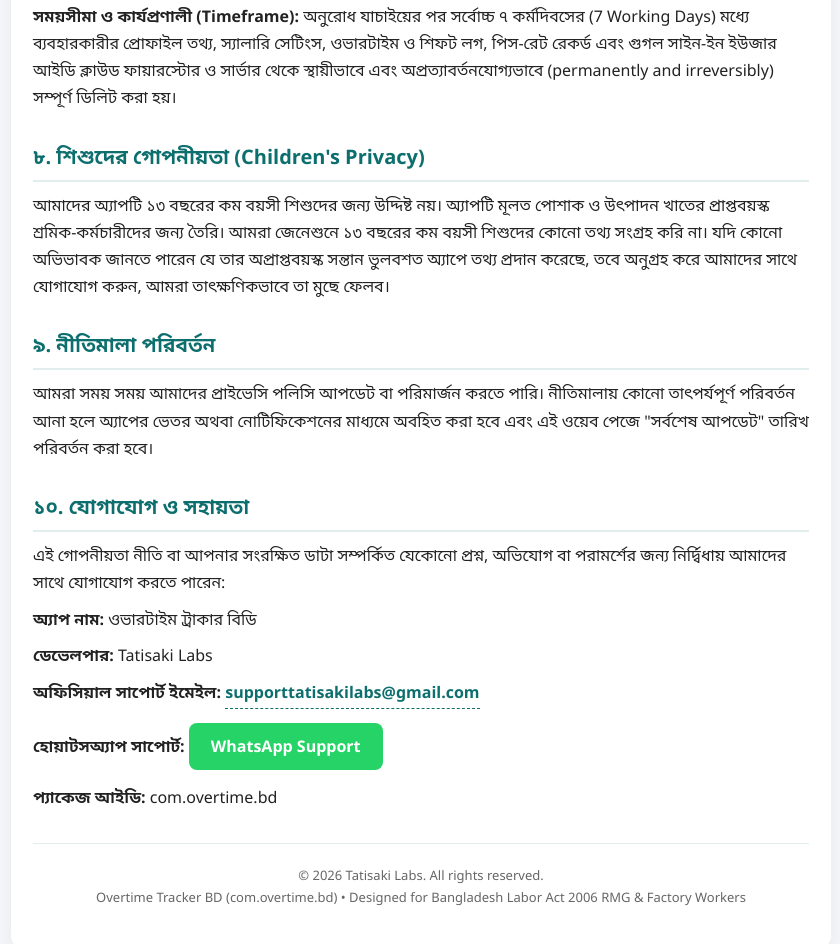
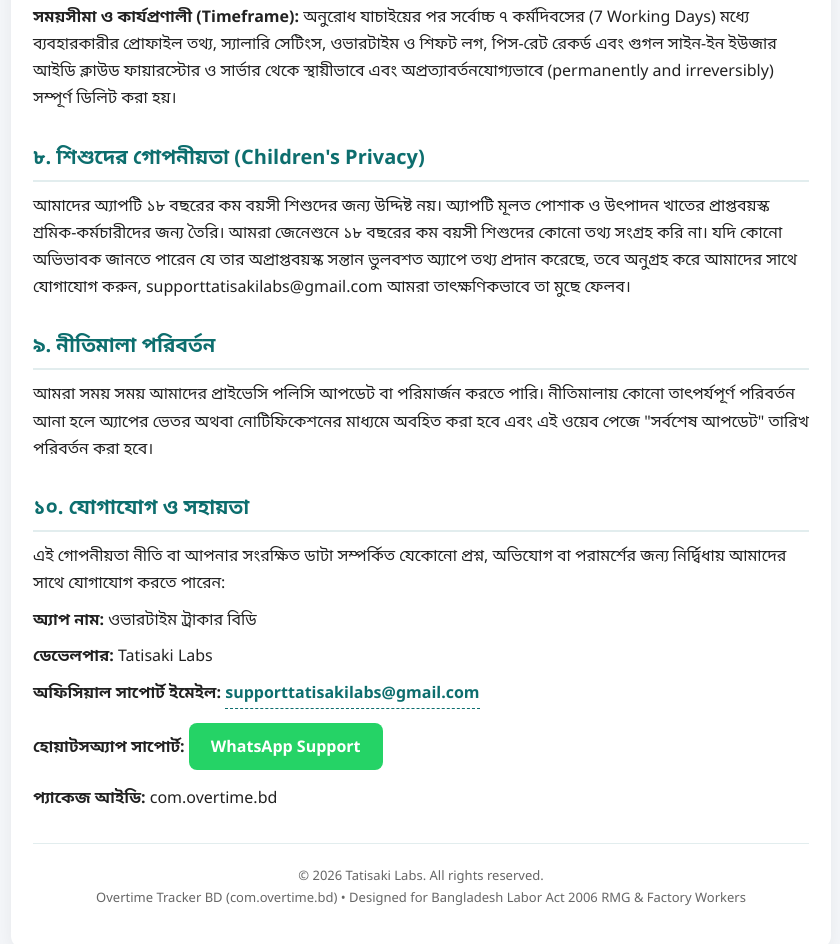
Before and after one commit to mahmudappsofficial-072/overtime-tracker-privacy-policy, a plain HTML site: page index.html in a window 1280 px wide. Shown: the part 3424-4368 px from the top of the page, without its empty margins (219-1059 px from the left). Drawn offline with Linux system fonts and the light colour scheme.

Commit message:
Update index.html

```diff
--- a/index.html
+++ b/index.html
@@ -300,7 +300,7 @@
     <p><strong>সময়সীমা ও কার্যপ্রণালী (Timeframe):</strong> অনুরোধ যাচাইয়ের পর সর্বোচ্চ ৭ কর্মদিবসের (7 Working Days) মধ্যে ব্যবহারকারীর প্রোফাইল তথ্য, স্যালারি সেটিংস, ওভারটাইম ও শিফট লগ, পিস-রেট রেকর্ড এবং গুগল সাইন-ইন ইউজার আইডি ক্লাউড ফায়ারস্টোর ও সার্ভার থেকে স্থায়ীভাবে এবং অপ্রত্যাবর্তনযোগ্যভাবে (permanently and irreversibly) সম্পূর্ণ ডিলিট করা হয়।</p>
 
     <h2>৮. শিশুদের গোপনীয়তা (Children's Privacy)</h2>
-    <p>আমাদের অ্যাপটি ১৩ বছরের কম বয়সী শিশুদের জন্য উদ্দিষ্ট নয়। অ্যাপটি মূলত পোশাক ও উৎপাদন খাতের প্রাপ্তবয়স্ক শ্রমিক-কর্মচারীদের জন্য তৈরি। আমরা জেনেশুনে ১৩ বছরের কম বয়সী শিশুদের কোনো তথ্য সংগ্রহ করি না। যদি কোনো অভিভাবক জানতে পারেন যে তার অপ্রাপ্তবয়স্ক সন্তান ভুলবশত অ্যাপে তথ্য প্রদান করেছে, তবে অনুগ্রহ করে আমাদের সাথে যোগাযোগ করুন, আমরা তাৎক্ষণিকভাবে তা মুছে ফেলব।</p>
+    <p>আমাদের অ্যাপটি ১৮ বছরের কম বয়সী শিশুদের জন্য উদ্দিষ্ট নয়। অ্যাপটি মূলত পোশাক ও উৎপাদন খাতের প্রাপ্তবয়স্ক শ্রমিক-কর্মচারীদের জন্য তৈরি। আমরা জেনেশুনে ১৮ বছরের কম বয়সী শিশুদের কোনো তথ্য সংগ্রহ করি না। যদি কোনো অভিভাবক জানতে পারেন যে তার অপ্রাপ্তবয়স্ক সন্তান ভুলবশত অ্যাপে তথ্য প্রদান করেছে, তবে অনুগ্রহ করে আমাদের সাথে যোগাযোগ করুন, supporttatisakilabs@gmail.com আমরা তাৎক্ষণিকভাবে তা মুছে ফেলব।</p>
 
     <h2>৯. নীতিমালা পরিবর্তন</h2>
     <p>আমরা সময় সময় আমাদের প্রাইভেসি পলিসি আপডেট বা পরিমার্জন করতে পারি। নীতিমালায় কোনো তাৎপর্যপূর্ণ পরিবর্তন আনা হলে অ্যাপের ভেতর অথবা নোটিফিকেশনের মাধ্যমে অবহিত করা হবে এবং এই ওয়েব পেজে "সর্বশেষ আপডেট" তারিখ পরিবর্তন করা হবে।</p>
```
